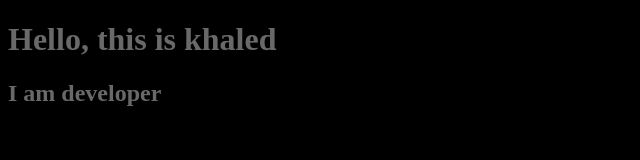
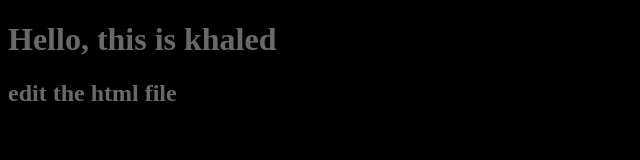
Before and after one commit to khaledalqade/myapp, a plain HTML site: page index.html in a window 1280 px wide. Shown: the full height of the page, 0-640 px from the left. Drawn offline with Linux system fonts and the light colour scheme.

Commit message:
edit the html file

```diff
--- a/index.html
+++ b/index.html
@@ -9,7 +9,7 @@
 <body>
 
 <h1>Hello, this is khaled</h1>
-<h2>I am developer</h2>
+<h2>edit the html file</h2>
 
     <script src="app.js"></script>
 </body>
```
